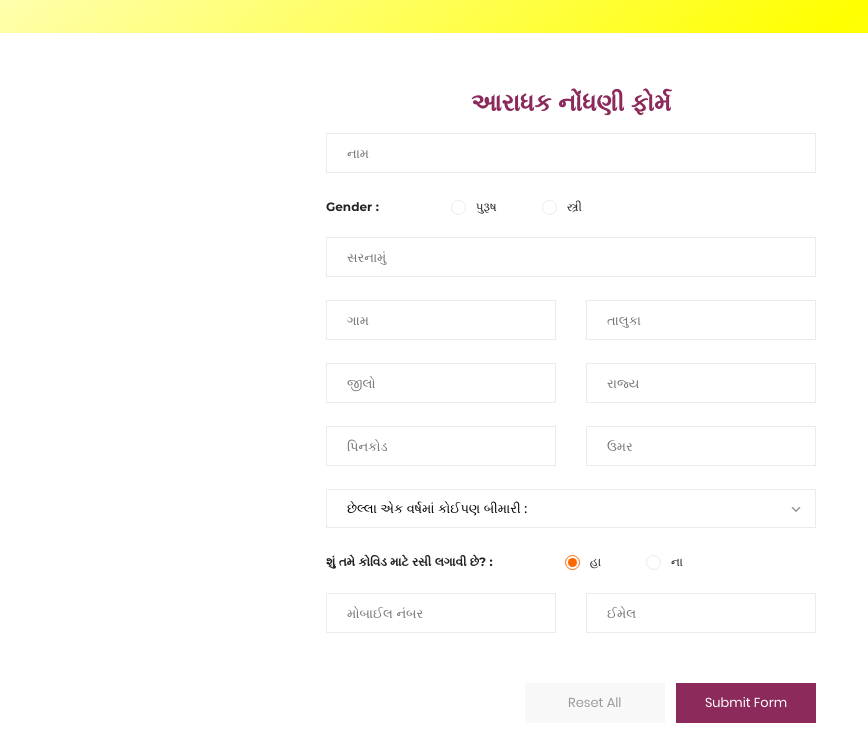
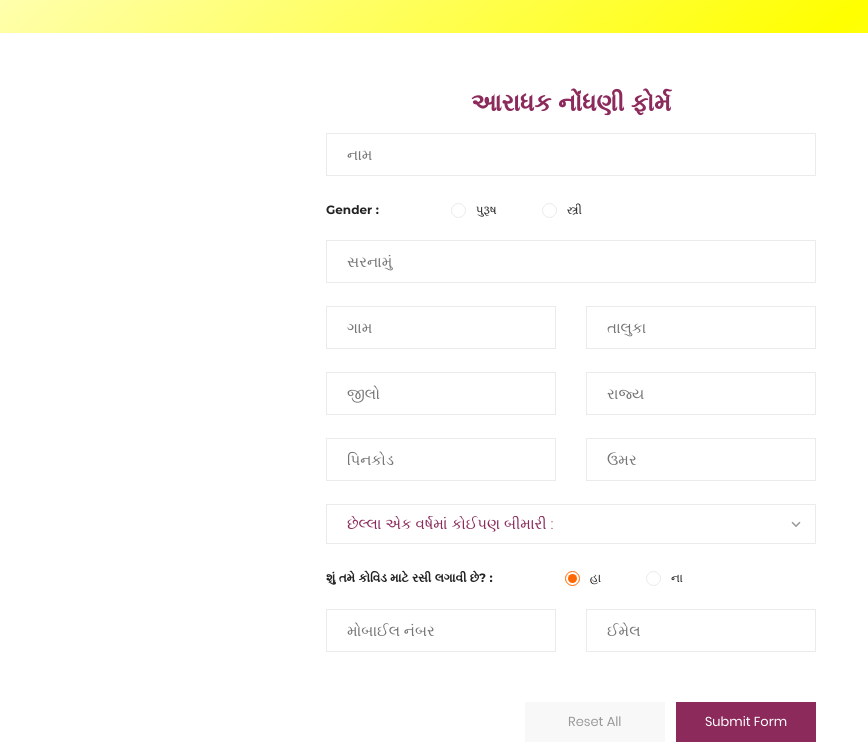
Before and after one commit to nir-shah/gurukrupaparivar, a plain HTML site: page index.html in a window 1280 px wide. Shown: the top 755 px of the page, 412-1280 px from the left. Drawn offline with Linux system fonts and the light colour scheme.

Commit message:
color change for input and select

```diff
--- a/css/style.css
+++ b/css/style.css
@@ -329,8 +329,9 @@ input, select {
   padding: 11px 20px;
   box-sizing: border-box;
   font-family: 'Montserrat';
-  font-weight: 500;
-  font-size: 13px; }
+  font-weight: 300;
+  font-size: 15px;
+  color: #8B2A5B; }
   input:focus,select:focus {
     border: 1px solid #ff6801; }
 
```
